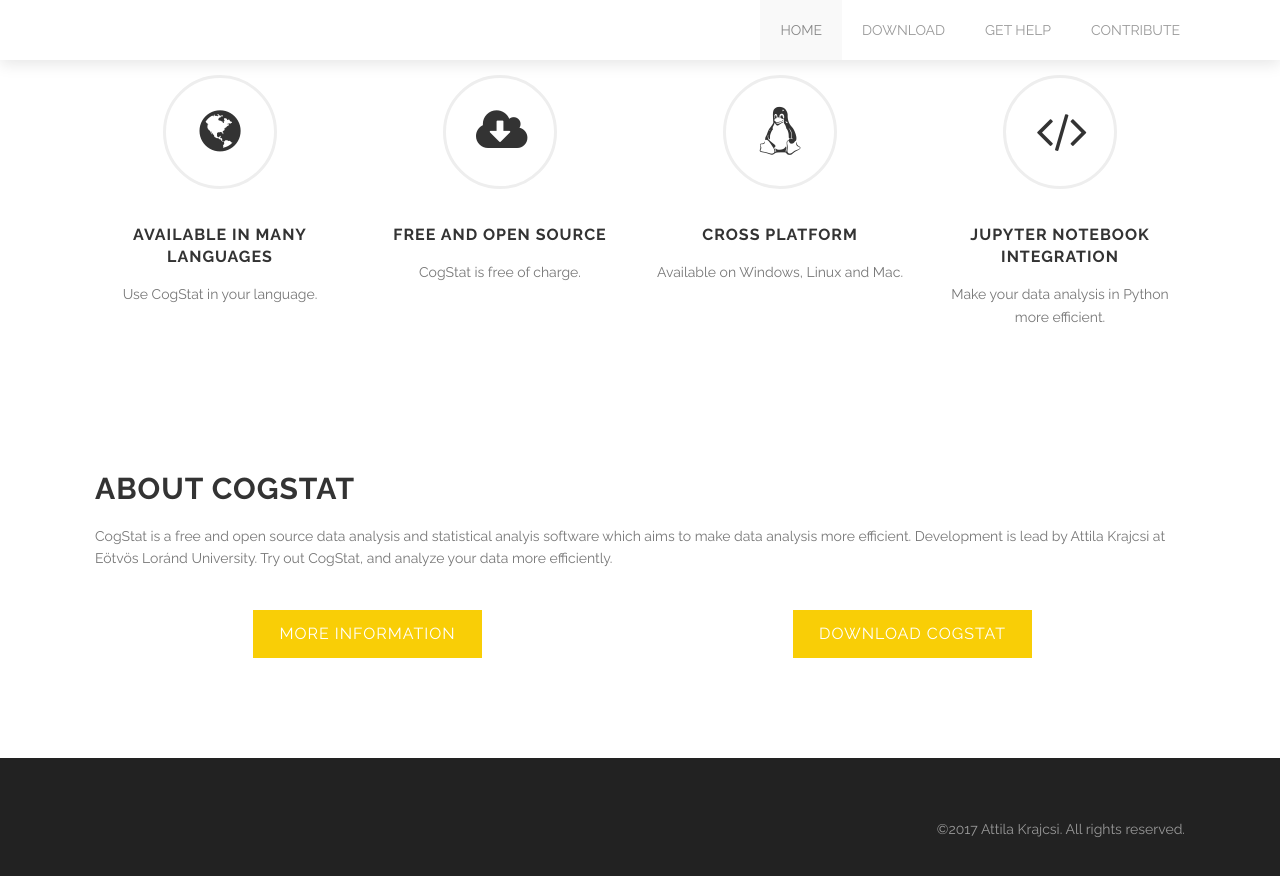
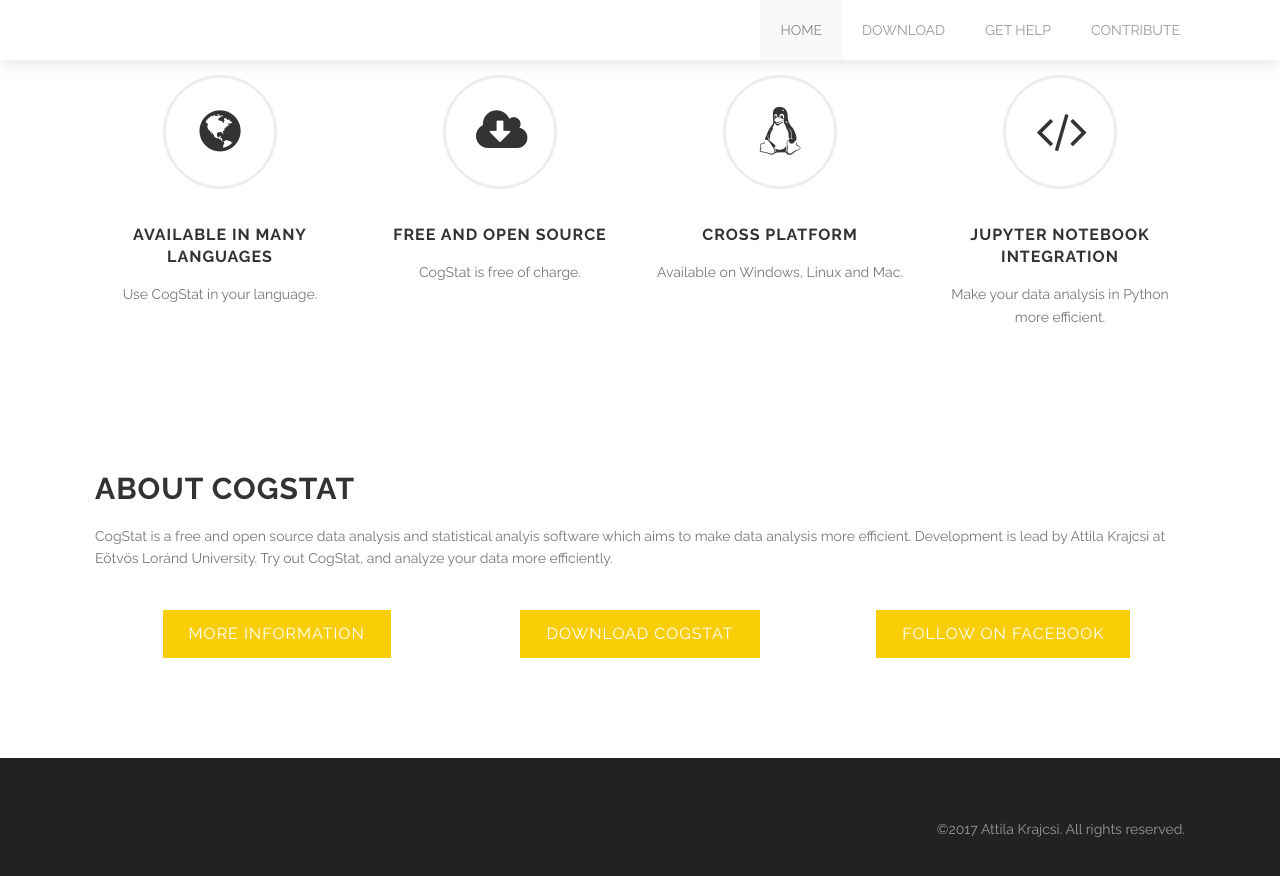
Before and after one commit to cogstat/cogstat_website, a Jekyll site: the page built from index.html, in a window 1280 px wide and 900 px high, scrolled down 1069 px. Shown: the top 876 px of the window. Built offline with Jekyll 4.4.1, drawn with Linux system fonts in a browser that asks for light colours; the list of posts is cut into pages by our own code.

Commit message:
add Facebook link

```diff
--- a/index.html
+++ b/index.html
@@ -128,11 +128,14 @@
       CogStat is a free and open source data analysis and statistical analyis software which aims to make data analysis more efficient. Development is lead by Attila Krajcsi at Eötvös Loránd University. Try out CogStat, and analyze your data more efficiently.
       </p>
       <div class='spacing'></div>
-      <div class="medium-6 large-6 columns" align="center">
+      <div class="medium-4 large-4 columns" align="center">
         <a class='button' href='https://github.com/cogstat/cogstat/wiki'>More information</a>
       </div>
-      <div class="medium-6 large-6 columns" align="center">
+      <div class="medium-4 large-4 columns" align="center">
         <a class='button' href='download.html'>Download CogStat</a>
+      </div>
+      <div class="medium-4 large-4 columns" align="center">
+        <a class='button' href='https://www.facebook.com/cogstat/'>Follow on Facebook</a>
       </div>
     </div>
   </div>
```
